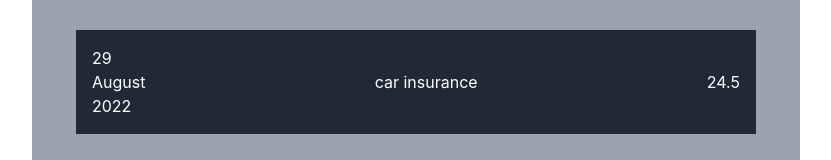
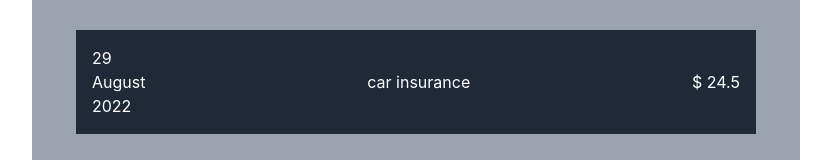
Before and after one commit to subhankar18r/expense-tracker, a React (Create React App) app: page / in a window 1280 px wide. Shown: the part 374-534 px from the top of the page, without its empty margins (224-1055 px from the left). Built offline with nearby package versions, Linux system fonts and the light colour scheme.

Commit message:
$ sign added

```diff
--- a/src/components/Expenses/ExpensesList.js
+++ b/src/components/Expenses/ExpensesList.js
@@ -12,7 +12,7 @@ const ExpensesList = (props) => {
             key={expense.id}
             title={expense.title}
             date={expense.date}
-            amount={expense.amount}
+            amount={"$ " + expense.amount}
           />
         );
       })}
```
